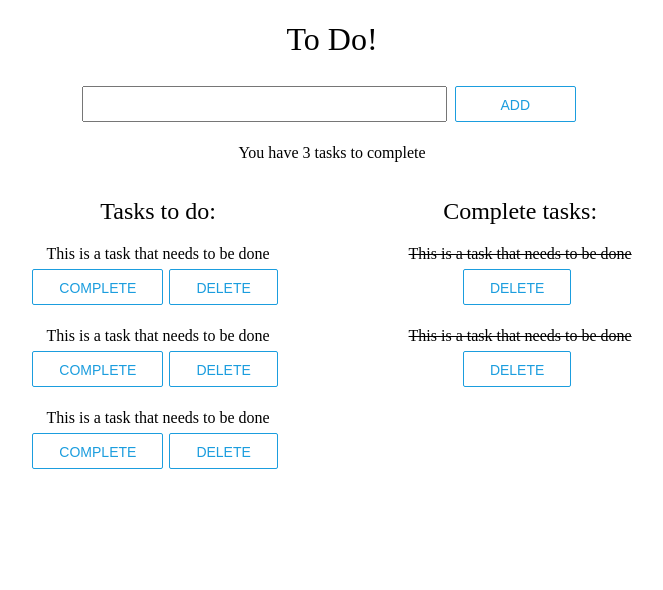
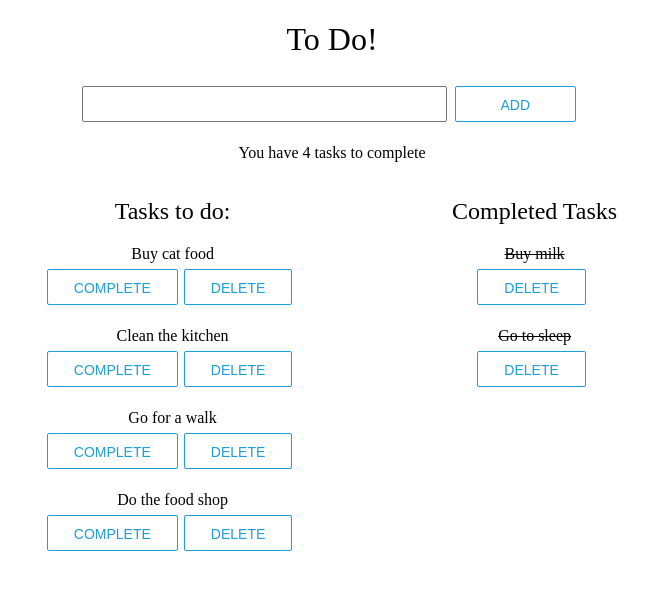
Before and after one commit to Chenerywoman/To-Do-application, a React (Create React App) app: page / in a window 1280 px wide. Shown: the top 590 px of the page, without its empty margins (308-971 px from the left). Built offline with nearby package versions, Linux system fonts and the light colour scheme.

Commit message:
following TR code along lecture on state

```diff
--- a/src/App.js
+++ b/src/App.js
@@ -1,31 +1,29 @@
+import {useState} from 'react';
 import AddTask from './components/AddTask/AddTask';
+import Header from './components/Header/Header';
 import Task from './components/Task/Task';
+import TaskList from './components/TaskList/TaskList';
 import './App.css';
 
 function App() {
+
+    const [tasks, setTasks] = useState([
+        {text: "Buy cat food", completed: false, date: "2020-12-01", id: '001'}, {text: "Buy milk", completed: true, date: "2020-12-05", id:'002'},
+        {text: "Clean the kitchen", completed: false, date: "2020-11-", id:'003'},
+        {text: "Go to sleep", completed: true, date: "2020-09-18", id:'004'},
+        {text: "Go for a walk", completed: false, date: "2020-09-18", id:'005'},
+        {text: "Do the food shop", completed: false, date: "2020-09-18", id:'006'},
+    ]);
+
+    const incompleteTasks = tasks.filter(task => !task.completed);
+    const completeTasks = tasks.filter(task => task.completed);
+
   return (
     <div className="App">
-     <header className="header">
-        <h1 className="heading">To Do!</h1>
-        <AddTask />
-        <p className="outstanding-tasks">You have 3 tasks to complete</p>
-    </header>
+    < Header taskCount={incompleteTasks.length}/>
     <main className="all-tasks">
-        <section className="incomplete-tasks">
-            <h2 className="heading">Tasks to do:</h2>
-            <ul className="task-list">
-                <Task complete={false}/>
-                <Task complete={false}/>
-                <Task complete={false}/>
-            </ul>
-        </section>
-        <section className="complete-tasks">
-            <h2 className="heading">Complete tasks:</h2>
-            <ul className="task-list">
-               <Task complete={true}/>
-               <Task complete={true}/>
-            </ul>
-        </section>
+       <TaskList tasks={incompleteTasks} status="incomplete"/>
+       <TaskList tasks={completeTasks} status="complete"/>
     </main>
     </div>
   );
--- /dev/null
+++ b/src/components/Header/Header.js
@@ -0,0 +1,14 @@
+import React from 'react';
+import AddTask from '../AddTask/AddTask';
+
+const Header = ({taskCount}) => {
+    return (
+        <header className="header">
+        <h1 className="heading">To Do!</h1>
+        <AddTask />
+        <p className="outstanding-tasks">You have {taskCount} tasks to complete</p>
+    </header>
+    )
+}
+
+export default Header
--- a/src/components/Task/Task.js
+++ b/src/components/Task/Task.js
@@ -1,10 +1,10 @@
 import './Task.css'
 
-const Task = (props) => {
+const Task = ({text, complete}) => {
     return (
-        <li className={`task ${props.complete ? 'task--complete' : ''}`}>
-            <p className="task__text">This is a task that needs to be done</p>
-            {props.complete === false && <button className="button">Complete</button>}
+        <li className={`task ${complete ? 'task--complete' : ''}`}>
+            <p className="task__text">{text}</p>
+            {complete === false && <button className="button">Complete</button>}
             <button className="button">Delete</button>
         </li>
     )
--- /dev/null
+++ b/src/components/TaskList/TaskList.js
@@ -0,0 +1,16 @@
+import React from 'react';
+import Task from '../Task/Task';
+
+
+const TaskList = ({tasks, status}) => {
+    return (
+        <section className={`${status}-tasks`}>
+            <h2 className="heading">{status === "incomplete" ? "Tasks to do:" : "Completed Tasks"}</h2>
+            <ul className="task-list">
+                {tasks.map(task => <Task text={task.text} key={task.id} complete={task.completed}/>)}
+            </ul>
+        </section>
+    )
+}
+
+export default TaskList
```
Also changed, not shown: src/components/Header/Header.css (added), src/components/Task/Task.css (line endings or trailing spaces).
